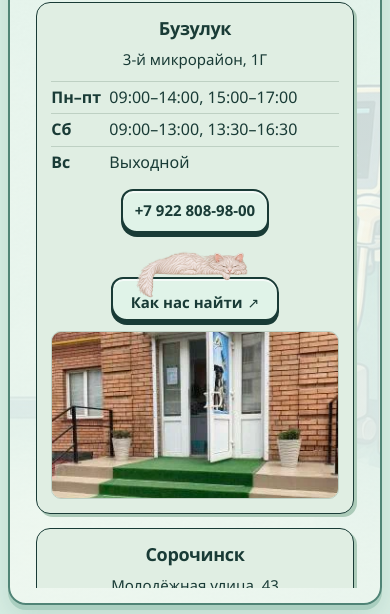
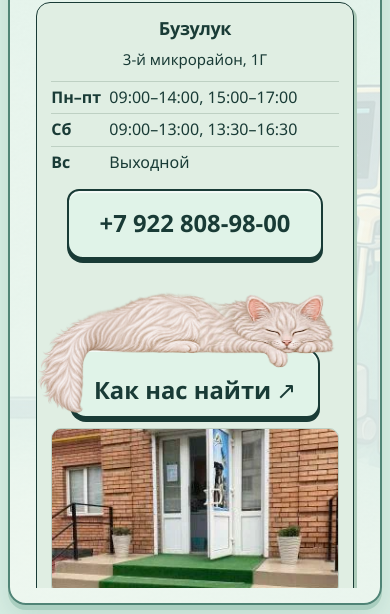
Before and after one commit to alex1245532353123/dr-lida-github-demo, a plain HTML site: page index.html in a window 390 px wide. Both pictures are taken after a click on the tab "Клиники". Shown: the part 230-844 px from the top of the page. Drawn offline with Linux system fonts and the light colour scheme.

Commit message:
Enlarge clinic buttons and white cat on phones

```diff
--- a/clinic-screen.css
+++ b/clinic-screen.css
@@ -262,6 +262,33 @@
   .clinic-screen .contact-grid .contact-card-link { font-size: .9375rem; }
 }
 
+@media (max-width: 760px), (max-width: 1000px) and (max-height: 560px) and (pointer: coarse) {
+  .clinic-screen #contacts :is(.contact-card-link, .clinic-contact-book) {
+    width: min(100%, 16rem);
+    min-height: 70px;
+    justify-content: center;
+    padding-inline: 8px;
+    font-size: clamp(1.3125rem, 6.1vw, 1.5rem);
+  }
+  .clinic-screen #contacts .contact-address .contact-route-scene {
+    width: min(calc(100% - .5rem), 18rem);
+  }
+  .clinic-screen #contacts .contact-address .contact-route {
+    width: min(calc(100% / 1.12), 16rem);
+    margin-top: -12%;
+    padding-top: 20px;
+  }
+  .clinic-screen #contacts .contact-route .arrow { font-size: 1em; }
+  .clinic-screen .contact-grid .contact-address .contact-cat {
+    width: 100%;
+    margin-bottom: 0;
+  }
+}
+
+@media (min-width: 761px) and (max-width: 1000px) and (max-height: 560px) and (pointer: coarse) {
+  .clinic-screen .contact-grid { grid-template-columns: minmax(0, 1fr); }
+}
+
 @media (max-height: 560px) and (min-width: 580px) {
   .clinic-screen .detailed:has(> [role="note"]) {
     grid-template: auto minmax(0, 1fr) / minmax(0, 1fr) auto;
```
